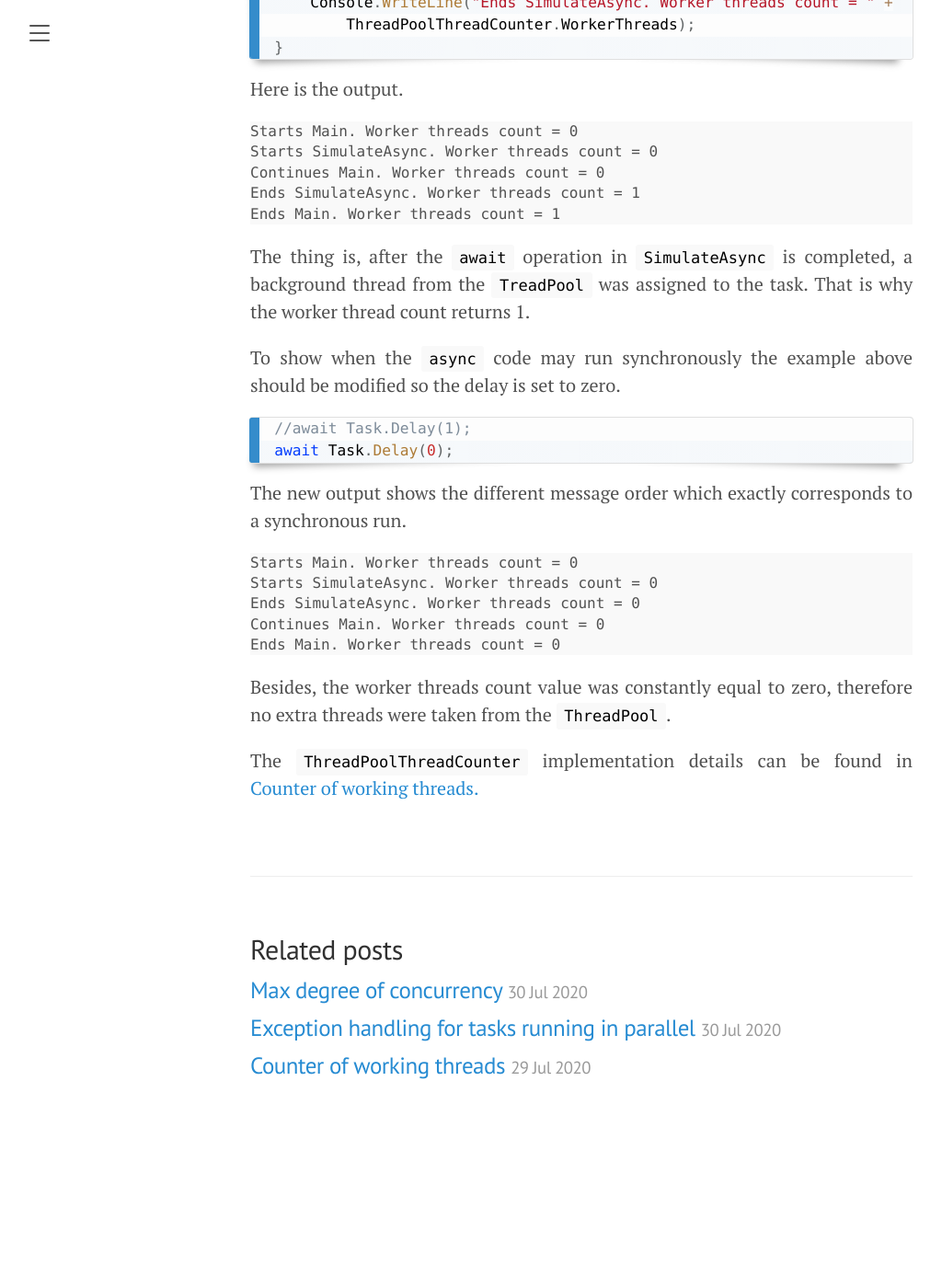
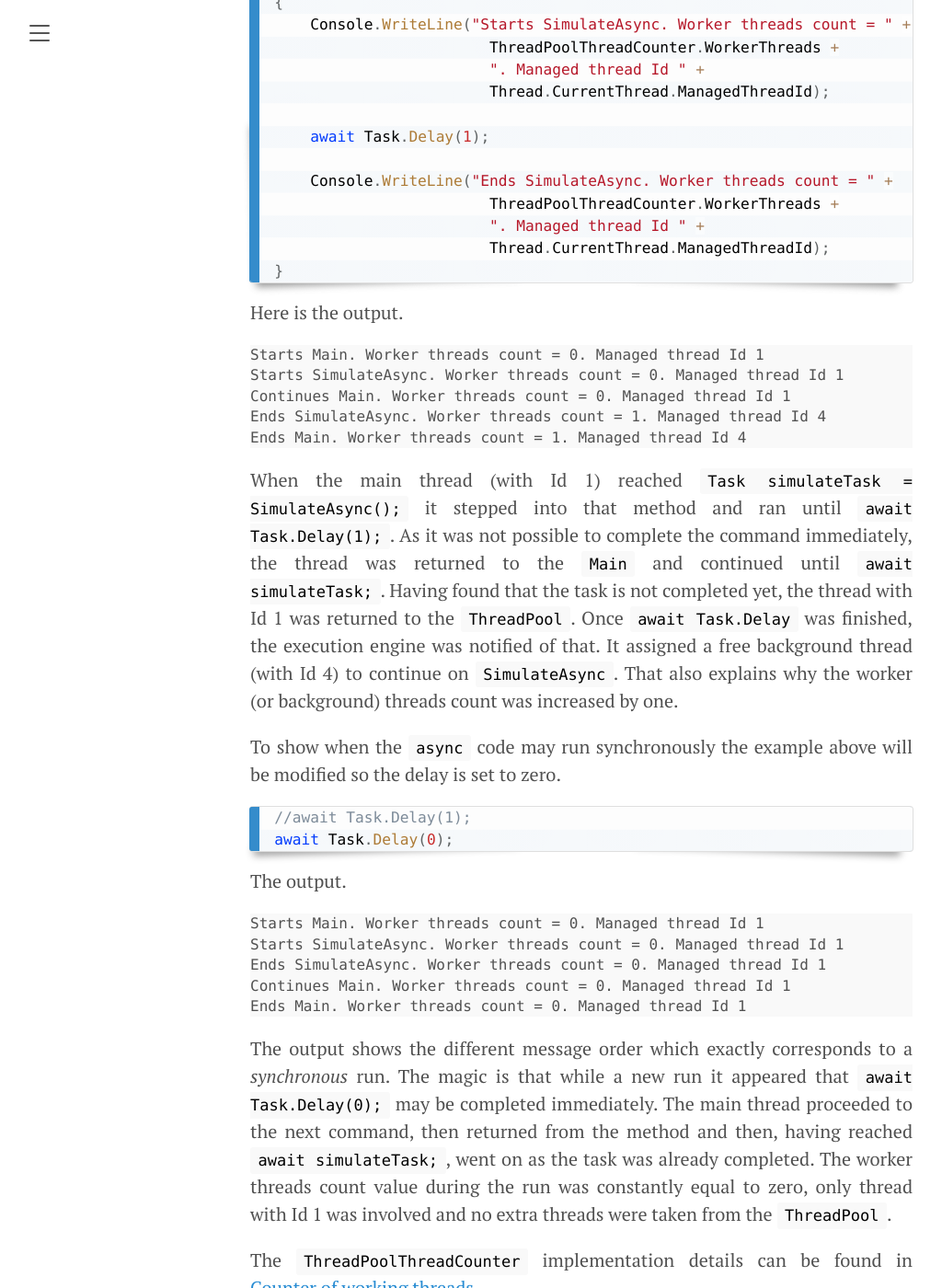
Before and after one commit to akovanev/kovanev.github.io, a Jekyll site: the page built from _posts/2020-07-29-When-async-code-becomes-sync.md, in a window 1280 px wide and 1400 px high, scrolled down 960 px. Shown: the whole window at 92% size, without its empty margins (8-1032 px from the left). Built offline with Jekyll 4.4.1, drawn with Linux system fonts in a browser that asks for light colours; before the commit the page ends 2195 px from its top, so only the background shows below that; some of the changed text lies outside the part shown.

Commit message:
sync/async text updates

```diff
--- a/_posts/2020-07-29-When-async-code-becomes-sync.md
+++ b/_posts/2020-07-29-When-async-code-becomes-sync.md
@@ -5,56 +5,67 @@ title: When async code becomes sync
 
 As is known, a method marked as <code>async</code> does not have to be executed asynchronously.
 
-Nevertheless, the first example represents the typical asynchronous run that well described in <a href="https://docs.microsoft.com/cs-cz/dotnet/csharp/programming-guide/concepts/async/task-asynchronous-programming-model#what-happens-in-an-async-method">What happens in the asynchronous method.
+Nevertheless, the first example represents the typical *asynchronous* run that well described in <a href="https://docs.microsoft.com/cs-cz/dotnet/csharp/programming-guide/concepts/async/task-asynchronous-programming-model#what-happens-in-an-async-method">What happens in the asynchronous method.
 </a>
 
 <pre><code class="language-cs">static async Task Main(string[] args)
 {
     Console.WriteLine("Starts Main. Worker threads count = " +
-                      ThreadPoolThreadCounter.WorkerThreads);
+                        ThreadPoolThreadCounter.WorkerThreads +
+                        ". Managed thread Id " +
+                        Thread.CurrentThread.ManagedThreadId);
 
     Task simulateTask = SimulateAsync();
 
     Console.WriteLine("Continues Main. Worker threads count = " +
-                      ThreadPoolThreadCounter.WorkerThreads);
+                        ThreadPoolThreadCounter.WorkerThreads +
+                        ". Managed thread Id " +
+                        Thread.CurrentThread.ManagedThreadId);
 
     await simulateTask;
 
     Console.WriteLine("Ends Main. Worker threads count = " +
-                      ThreadPoolThreadCounter.WorkerThreads);
+                        ThreadPoolThreadCounter.WorkerThreads +
+                        ". Managed thread Id " +
+                        Thread.CurrentThread.ManagedThreadId);
 }
 
 static async Task SimulateAsync()
 {
     Console.WriteLine("Starts SimulateAsync. Worker threads count = " +
-                      ThreadPoolThreadCounter.WorkerThreads);
+                        ThreadPoolThreadCounter.WorkerThreads +
+                        ". Managed thread Id " +
+                        Thread.CurrentThread.ManagedThreadId);
 
     await Task.Delay(1);
 
     Console.WriteLine("Ends SimulateAsync. Worker threads count = " +
-        ThreadPoolThreadCounter.WorkerThreads);
+                        ThreadPoolThreadCounter.WorkerThreads +
+                        ". Managed thread Id " +
+                        Thread.CurrentThread.ManagedThreadId);
 }</code></pre>
 
 Here is the output.
-<pre><code class="nohighlight">Starts Main. Worker threads count = 0
-Starts SimulateAsync. Worker threads count = 0
-Continues Main. Worker threads count = 0
-Ends SimulateAsync. Worker threads count = 1
-Ends Main. Worker threads count = 1</code></pre>
+<pre><code class="nohighlight">Starts Main. Worker threads count = 0. Managed thread Id 1
+Starts SimulateAsync. Worker threads count = 0. Managed thread Id 1
+Continues Main. Worker threads count = 0. Managed thread Id 1
+Ends SimulateAsync. Worker threads count = 1. Managed thread Id 4
+Ends Main. Worker threads count = 1. Managed thread Id 4</code></pre>
 
- The thing is, after the <code>await</code> operation in <code>SimulateAsync</code> is completed, a background thread from the <code>TreadPool</code> was assigned to the task. That is why the worker thread count returns 1.
+When the main thread (with Id 1) reached <code>Task simulateTask = SimulateAsync();</code> it stepped into that method and ran until <code>await Task.Delay(1);</code>. As it was not possible to complete the command immediately, the thread was returned to the <code>Main</code> and continued until <code>await simulateTask;</code>. Having found that the task is not completed yet, the thread with Id 1 was returned to the <code>ThreadPool</code>.
+Once <code>await Task.Delay</code> was finished, the execution engine was notified of that. It assigned a free background thread (with Id 4) to continue on <code>SimulateAsync</code>. That also explains why the worker (or background) threads count was increased by one.
 
- To show when the <code>async</code> code may run synchronously the example above should be modified so the delay is set to zero.
+ To show when the <code>async</code> code may run synchronously the example above will be modified so the delay is set to zero.
  <pre><code class="language-cs">//await Task.Delay(1);
 await Task.Delay(0);</code></pre>
 
-The new output shows the different message order which exactly corresponds to a synchronous run.
-<pre><code class="nohighlight">Starts Main. Worker threads count = 0
-Starts SimulateAsync. Worker threads count = 0
-Ends SimulateAsync. Worker threads count = 0
-Continues Main. Worker threads count = 0
-Ends Main. Worker threads count = 0</code></pre>
+The output.
+<pre><code class="nohighlight">Starts Main. Worker threads count = 0. Managed thread Id 1
+Starts SimulateAsync. Worker threads count = 0. Managed thread Id 1
+Ends SimulateAsync. Worker threads count = 0. Managed thread Id 1
+Continues Main. Worker threads count = 0. Managed thread Id 1
+Ends Main. Worker threads count = 0. Managed thread Id 1</code></pre>
 
-Besides, the worker threads count value was constantly equal to zero, therefore no extra threads were taken from the <code>ThreadPool</code>.
+The output shows the different message order which exactly corresponds to a *synchronous* run. The magic is that while a new run it appeared that <code>await Task.Delay(0);</code> may be completed immediately. The main thread proceeded to the next command, then returned from the method and then, having reached <code>await simulateTask;</code>, went on as the task was already completed. The worker threads count value during the run was constantly equal to zero, only thread with Id 1 was involved and no extra threads were taken from the <code>ThreadPool</code>.
 
  The <code>ThreadPoolThreadCounter</code> implementation details can be found in <a href="/2020/07/29/Counter-of-working-threads">Counter of working threads.</a>
```
